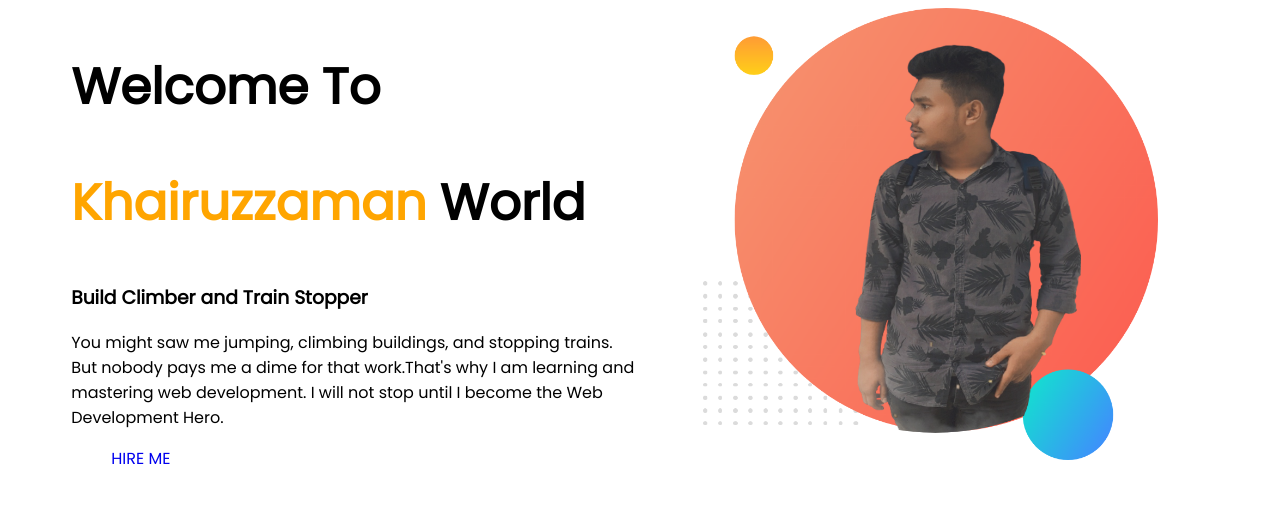
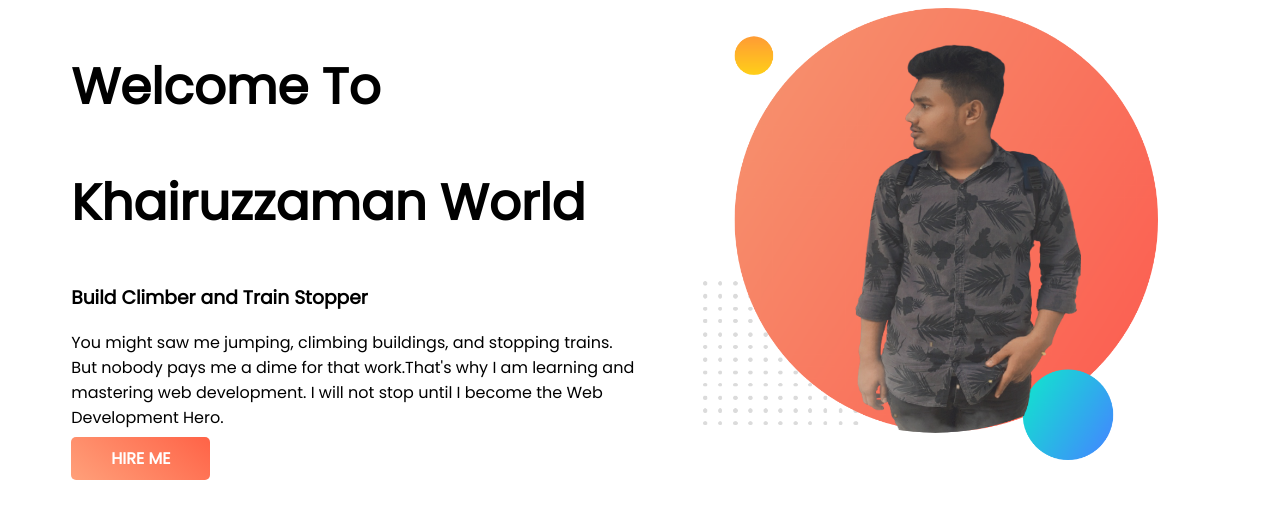
Before and after one commit to ShihabHappy/practice-portfolio, a plain HTML site: page index.html in a window 1280 px wide. Drawn offline with Linux system fonts and the light colour scheme.

Commit message:
git adde

```diff
--- a/index.html
+++ b/index.html
@@ -18,7 +18,7 @@
             <h3>Build Climber and Train Stopper</h3>
             <p>You might saw me jumping, climbing buildings, and stopping trains. But nobody pays me a dime for that work.That's why I am learning and mastering web development. I will not stop until I become the Web Development Hero.
             </p>
-            <a class="hireme-button" target="_blank" href="https://web.programming-hero.com/">HIRE ME</a>
+            <a class="hire-button"target="_blank"href="https://www.facebook.com/khairuzaman.shihab">HIRE ME</a>
         </div>
         <div class="half-width">
             <img src="image/my-bg.png" alt="">
--- a/style.css
+++ b/style.css
@@ -1,10 +1,10 @@
 body{
-    font-family: 'Poppins', sans-serif;
+        font-family: 'Poppins', sans-serif;
 }
 h1{
     font-size: 50px;
 }
-.coler-orange{
+.color{
     color: orange;
 }
 section{
@@ -17,9 +17,11 @@ section{
 .half-width img{
     width: 80%;
 }
-.hireme-button{
+.hire-button{
     text-decoration: none;
-    background-image: linear-gradient orange tomato);
+    background: linear-gradient( 40deg,lightsalmon,tomato);
     padding: 10px 40px;
     border-radius: 5px;
+    color: white;
+    font-weight: 700;
 }
```
